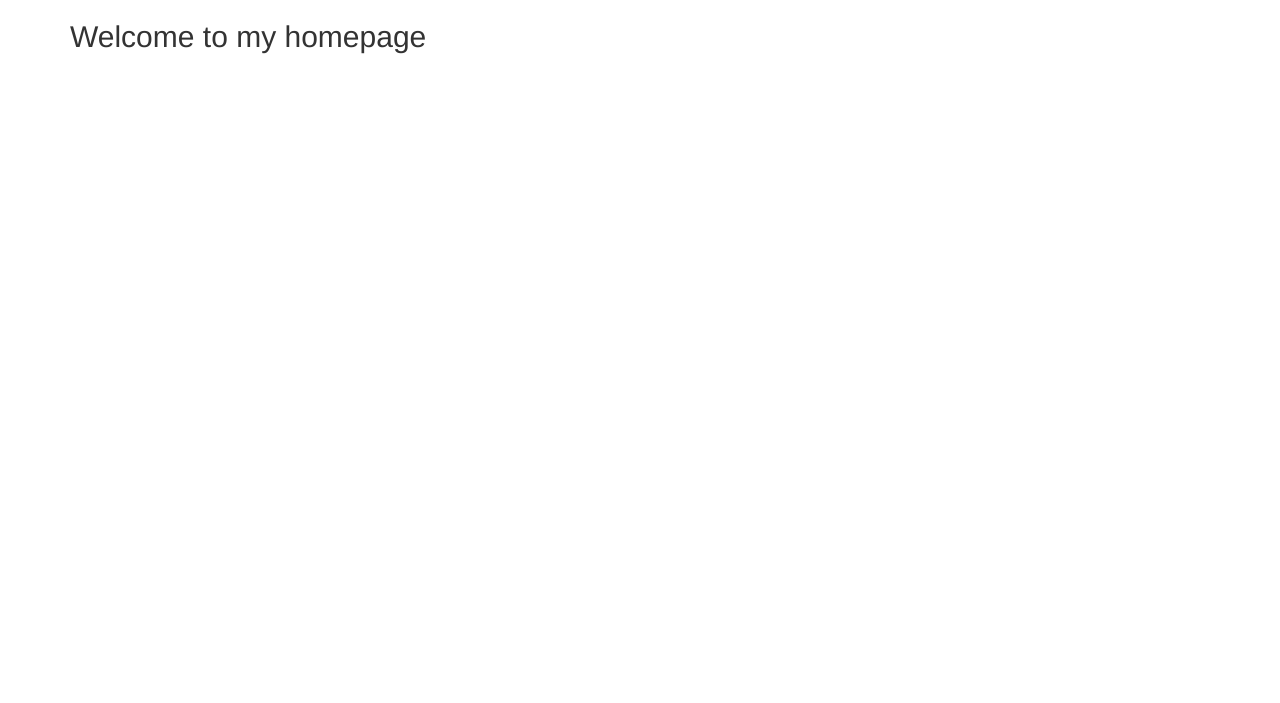
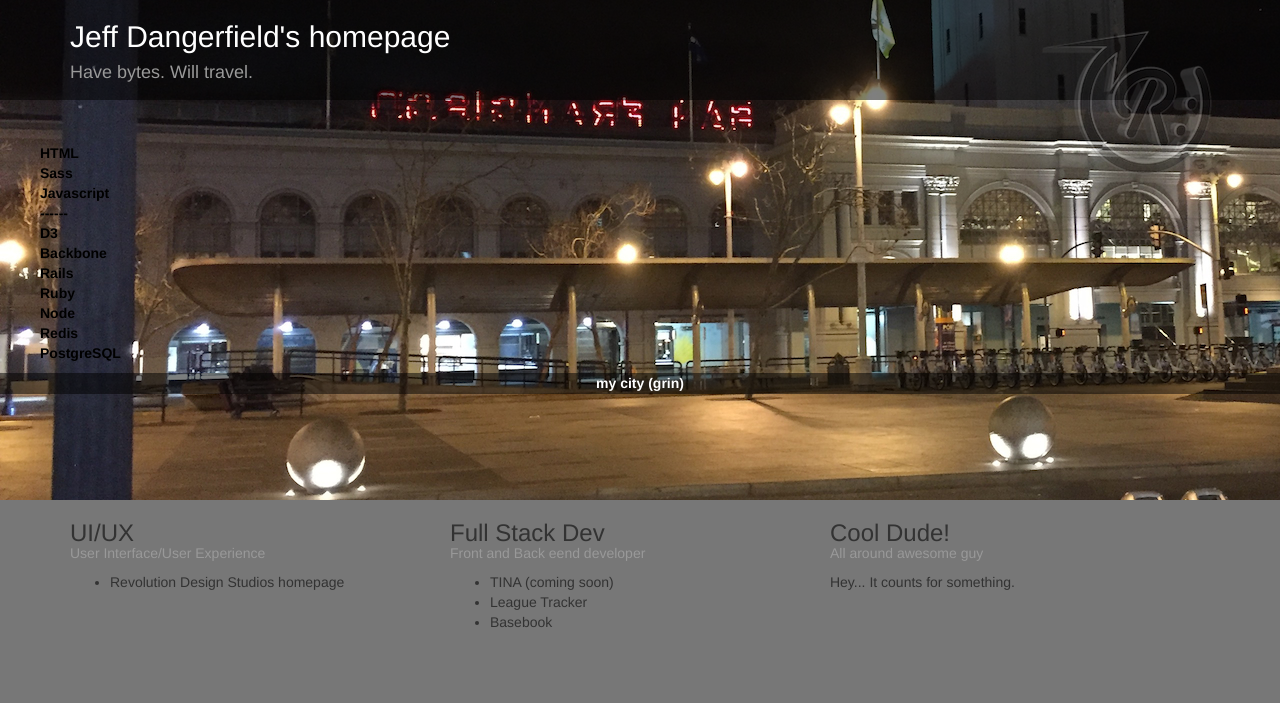
Before and after one commit to jdangerfield/jdangerfield.github.io, a plain HTML site: page index.html in a window 1280 px wide. Drawn offline with nearby package versions, Linux system fonts and the light colour scheme.

Commit message:
test launch

```diff
--- a/css/style.css
+++ b/css/style.css
@@ -0,0 +1,104 @@
+h2 {
+	color: white;
+}
+
+h4, h5 {
+	color: #999;
+}
+
+h5 {
+	margin-top: -10px;
+}
+
+#skills {
+	margin-top: 50px;
+}
+
+#skills ul {
+	color: #000;
+	list-style-type: none;
+	font-weight: bold;
+}
+
+a {
+	color: #333;
+}
+
+body {
+	background-color: #777;
+}
+
+#header {
+	height: 500px;
+	background-image: url("../img/fb.jpg");
+	background-repeat: no-repeat;
+}
+
+#header-top {
+	height: 100px;
+}
+
+.shade {
+	background-color: rgba(0, 0, 0, 0.5);
+}
+
+.container {
+	position: relative;
+}
+#logo {
+	/*background-image: url("../img/logo.png");
+	background-repeat: no-repeat;*/
+	position: absolute;
+	top: 15px;
+	right: 0;
+	height: 175px;
+	width: 185px;
+
+}
+
+
+
+/*#logo {
+  position: absolute;
+  top: 15px;
+  right: 0;
+  width: 175px;
+  height: 185px;
+  display: block;
+  //position: relative;
+}*/
+
+#logo::after {
+  content: "";
+  background-image: url("../img/logo.png");
+  background-repeat: no-repeat;
+  opacity: 0.25;
+
+  top: 0;
+  left: 0;
+  bottom: 0;
+  right: 0;
+  position: absolute;
+  z-index: 1000;
+}
+
+
+
+.work {
+  width: 33.33333%;  /* Or whatever */
+  height: 200px; /* Or whatever */
+  margin: auto;  /* Magic! */
+  flex-flow: row wrap;
+}
+
+#jobs {
+	display: flex;
+}
+
+#snap {
+	margin-top: 0px;
+	height: 1.5em;
+	color: white;
+	text-align: center;
+	font-weight: bold;
+}
--- a/index.html
+++ b/index.html
@@ -1,13 +1,68 @@
+<!doctype html>
 <html>
 	<head>
 		<link rel="stylesheet" type="text/css" href="https://maxcdn.bootstrapcdn.com/bootstrap/3.3.6/css/bootstrap.min.css">
-		<link rel="stylesheet" href="/css/style.css">
+		<link rel="stylesheet" href="css/style.css">
 	</head>
 	<body>
+		<div id="header">
+			<div id="header-top" class="shade">
+				<div class="container">
+					<h2>Jeff Dangerfield's homepage</h2>
+					<h4>Have bytes. Will travel.</h4>
+					<div id="logo"></div>
+				</div>
+				<div id="skills">
+					<ul>
+						<li>HTML</li>
+						<li>Sass</li>
+						<li>Javascript</li>
+						<li>------</li>
+						<li>D3</li>
+						<li>Backbone</li>
+						<li>Rails</li>
+						<li>Ruby</li>
+						<li>Node</li>
+						<li>Redis</li>
+						<li>PostgreSQL</li>
+
+					</ul>
+				</div>
+				<div id="snap" class="shade">my city (grin)</div>
+			</div>
+		</div>
+
 		<div class="container">
-			<h2>Welcome to my homepage</h2>
+			<div id="jobs">
+				<div id="ui" class="work">
+					<h3>UI/UX</h3>
+					<h5>User Interface/User Experience</h6>
+					<ul><li><a href="http://revolutiondesignstudios.com" target="blank">Revolution Design Studios homepage</a></li></ul>
+				</div>
+				<div id="dev" class="work">
+					<h3>Full Stack Dev</h3>
+					<h5>Front and Back eend developer</h6>
+					<ul>
+						<li>TINA (coming soon)</li>
+						<li>League Tracker</li>
+						<li>Basebook</li>
+					</ul>
+				</div>
+
+				<div id="awesome" class="work">
+					<h3>Cool Dude!</h3>
+					<h5>All around awesome guy</h6>
+					<p>Hey... It counts for something.</p>
+				</div>
+			</div>
 		</div>
+
+
+
+
+
+
+		<script src="https://ajax.googleapis.com/ajax/libs/jquery/1.11.3/jquery.min.js"></script>
+		<script src="https://maxcdn.bootstrapcdn.com/bootstrap/3.3.6/js/bootstrap.min.js"></script>
 	</body>
-	<script src="https://ajax.googleapis.com/ajax/libs/jquery/1.11.3/jquery.min.js"></script>
-	<script src="https://maxcdn.bootstrapcdn.com/bootstrap/3.3.6/js/bootstrap.min.js"></script>
 </html>
```
Also changed, not shown: js/script.js (added, +71 -0 lines), img/bayshot.jpg (added), img/fb.jpg (added), img/logo.png (added).
